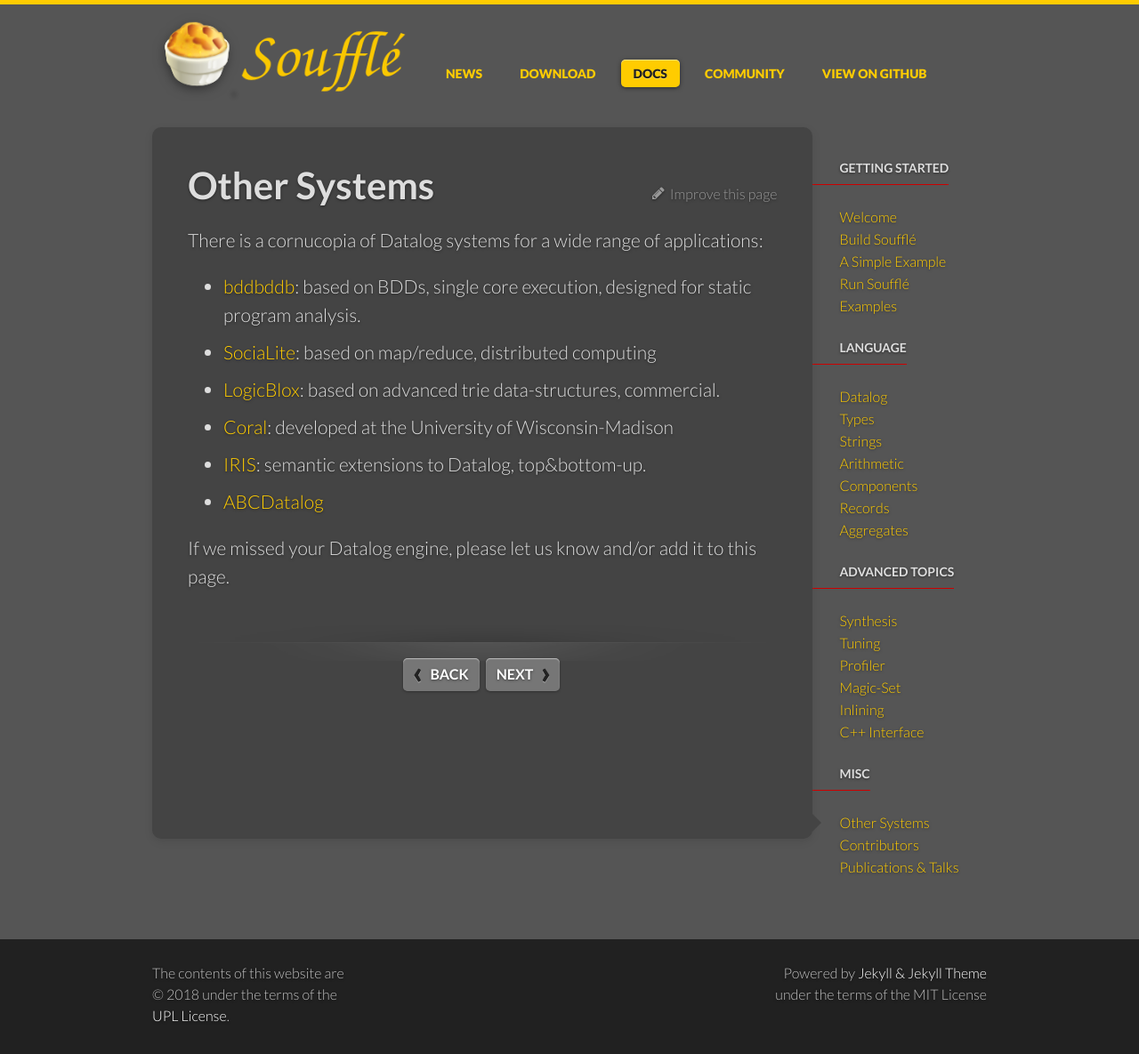
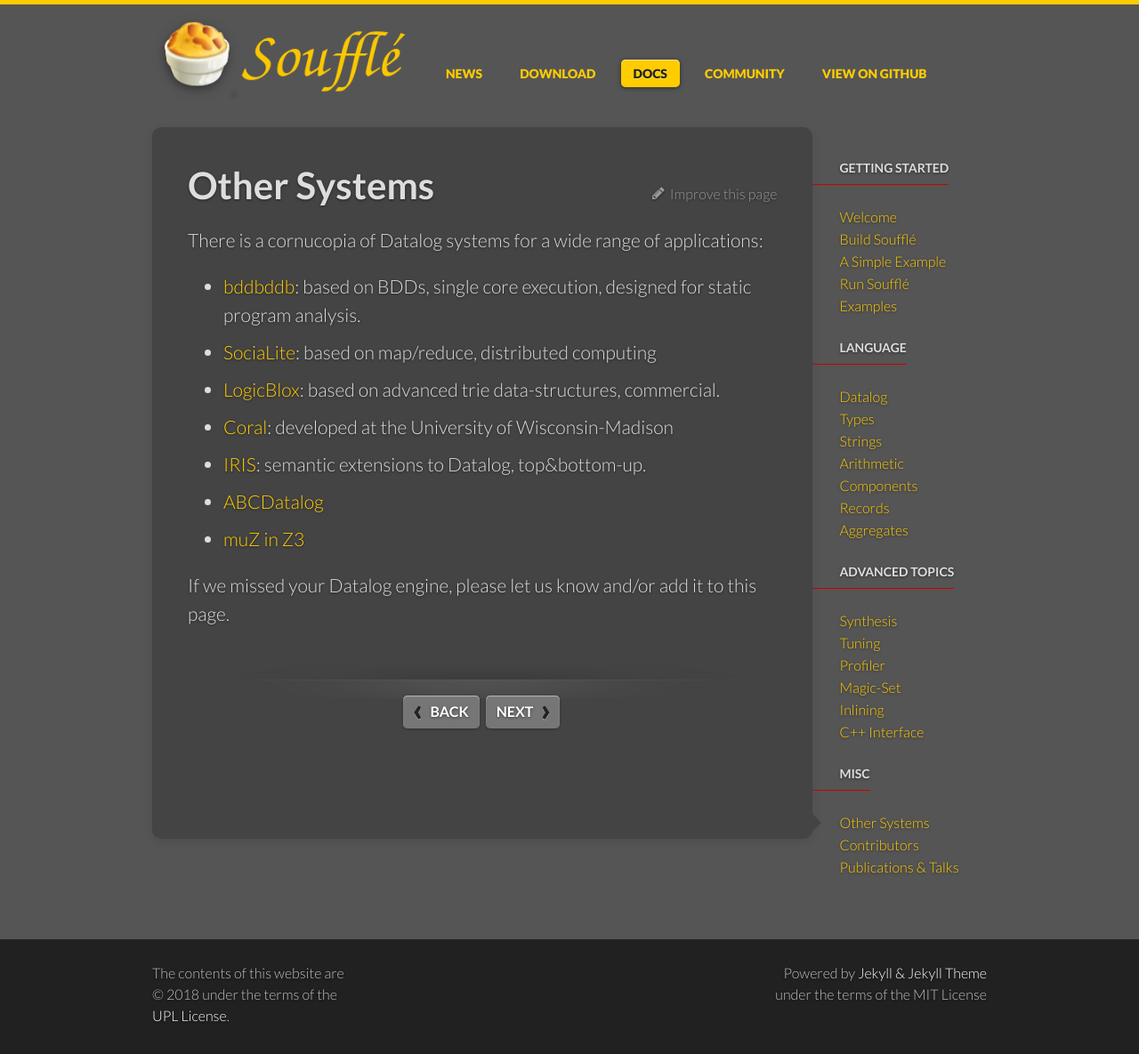
Before and after one commit to souffle-lang/souffle-lang.github.io, a Jekyll site: the page built from _docs/others.md, in a window 1280 px wide. Shown: the whole page at 89% size. Built offline with Jekyll 4.4.1, drawn with Linux system fonts in a browser that asks for light colours.

Commit message:
Update others.md

```diff
--- a/_docs/others.md
+++ b/_docs/others.md
@@ -11,5 +11,6 @@ There is a cornucopia of Datalog systems for a wide range of applications:
  * [Coral](http://research.cs.wisc.edu/coral/): developed at the University of Wisconsin-Madison
  * [IRIS](http://repo.roscidus.com/java/iris): semantic extensions to Datalog, top&bottom-up.
  * [ABCDatalog](http://abcdatalog.seas.harvard.edu)
+ * [muZ in Z3](https://github.com/Z3Prover/z3/wiki)
 
 If we missed your Datalog engine, please let us know and/or add it to this page.
```
